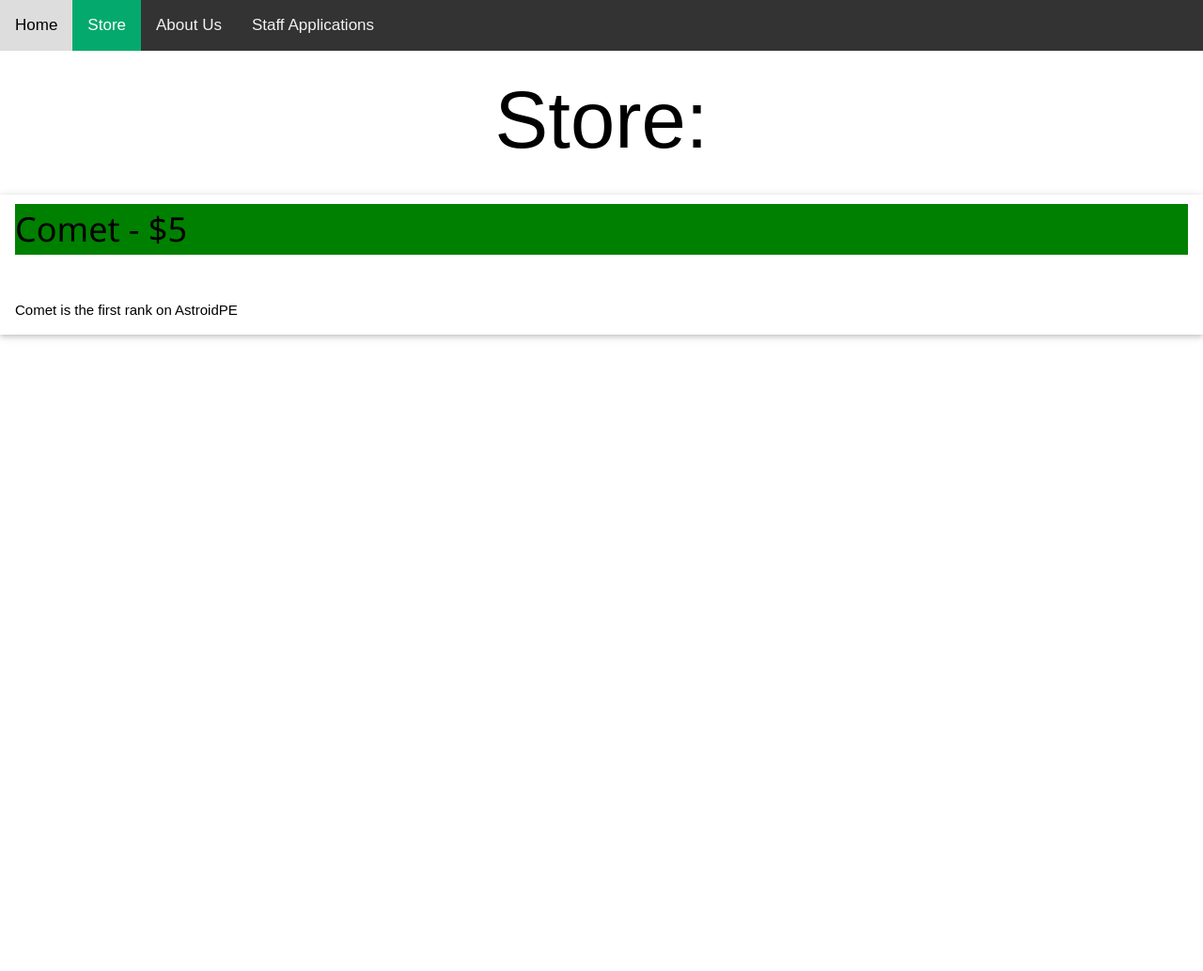
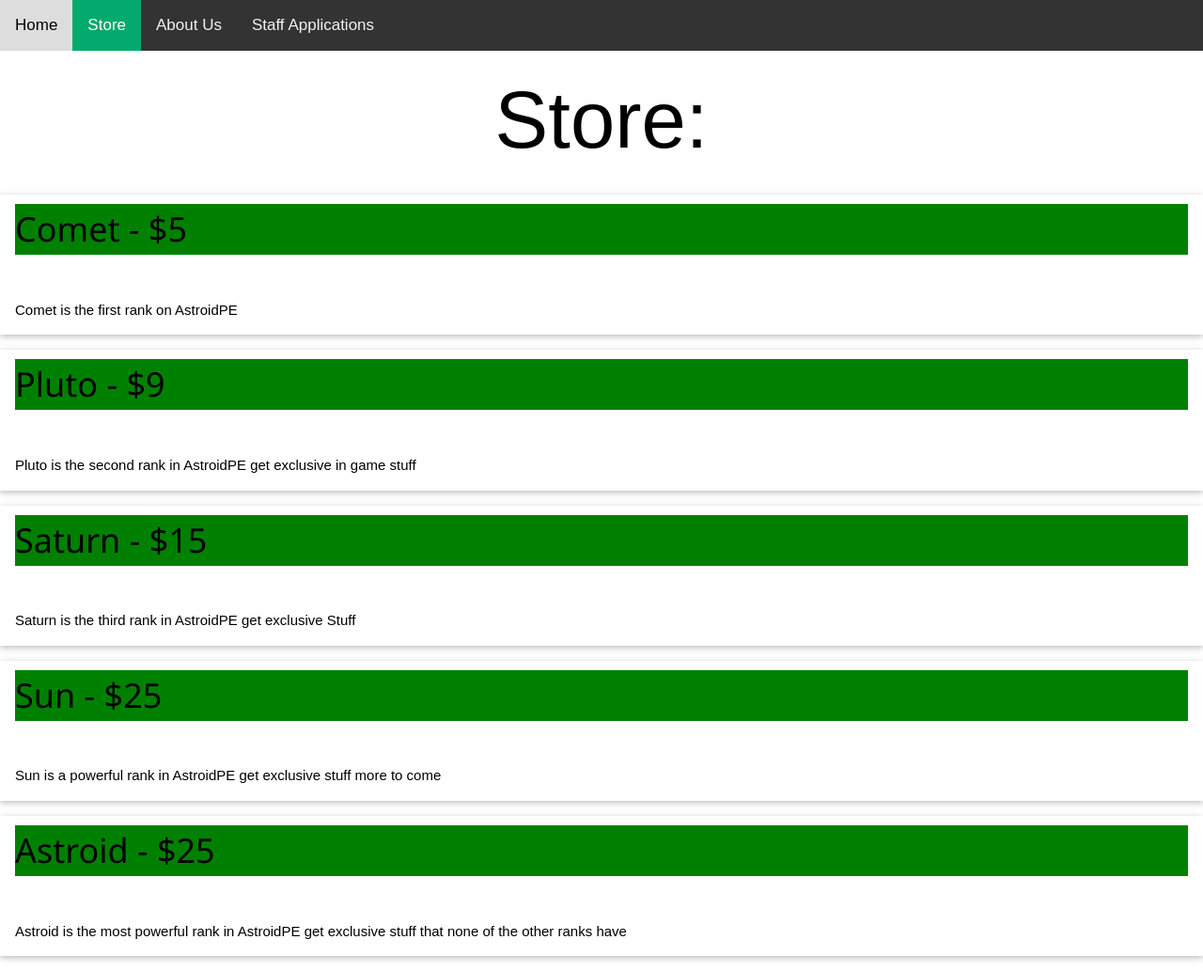
Before and after one commit to AstroidPocketEdition/AstroidPocketEdition.github.io, a plain HTML site: page store.html in a window 1280 px wide. Shown: the whole page at 94% size. Before the commit the page ends 800 px from the top, so only its background shows below. Drawn offline with Linux system fonts and the light colour scheme; a web font is replaced by a local one.

Commit message:
Update store.html

```diff
--- a/store.html
+++ b/store.html
@@ -13,5 +13,9 @@
 </div>
     <h1 id="comingsoon">Store:</h1>
     <div class="w3-panel w3-card"><h1 class="price">Comet - $5</h1><br><p>Comet is the first rank on AstroidPE</p></div>
+    <div class="w3-panel w3-card"><h1 class="price">Pluto - $9</h1><br><p>Pluto is the second rank in AstroidPE get exclusive in game stuff</p></div>
+    <div class="w3-panel w3-card"><h1 class="price">Saturn - $15</h1><br><p>Saturn is the third rank in AstroidPE get exclusive Stuff</p></div>
+    <div class="w3-panel w3-card"><h1 class="price">Sun - $25</h1><br><p>Sun is a powerful rank in AstroidPE get exclusive stuff more to come</p></div>
+    <div class="w3-panel w3-card"><h1 class="price">Astroid - $25</h1><br><p>Astroid is the most powerful rank in AstroidPE get exclusive stuff that none of the other ranks have</p></div>
   </body>
 </html>
```
